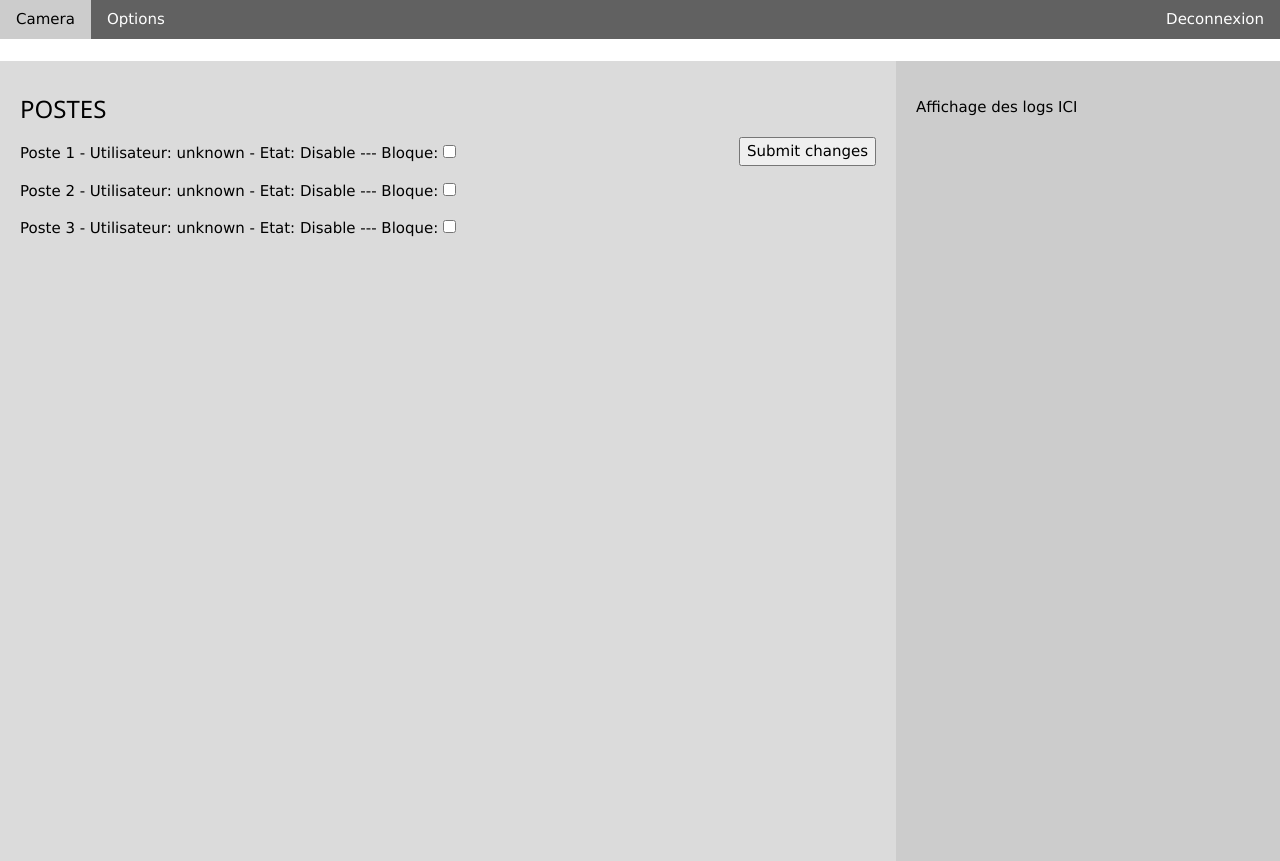
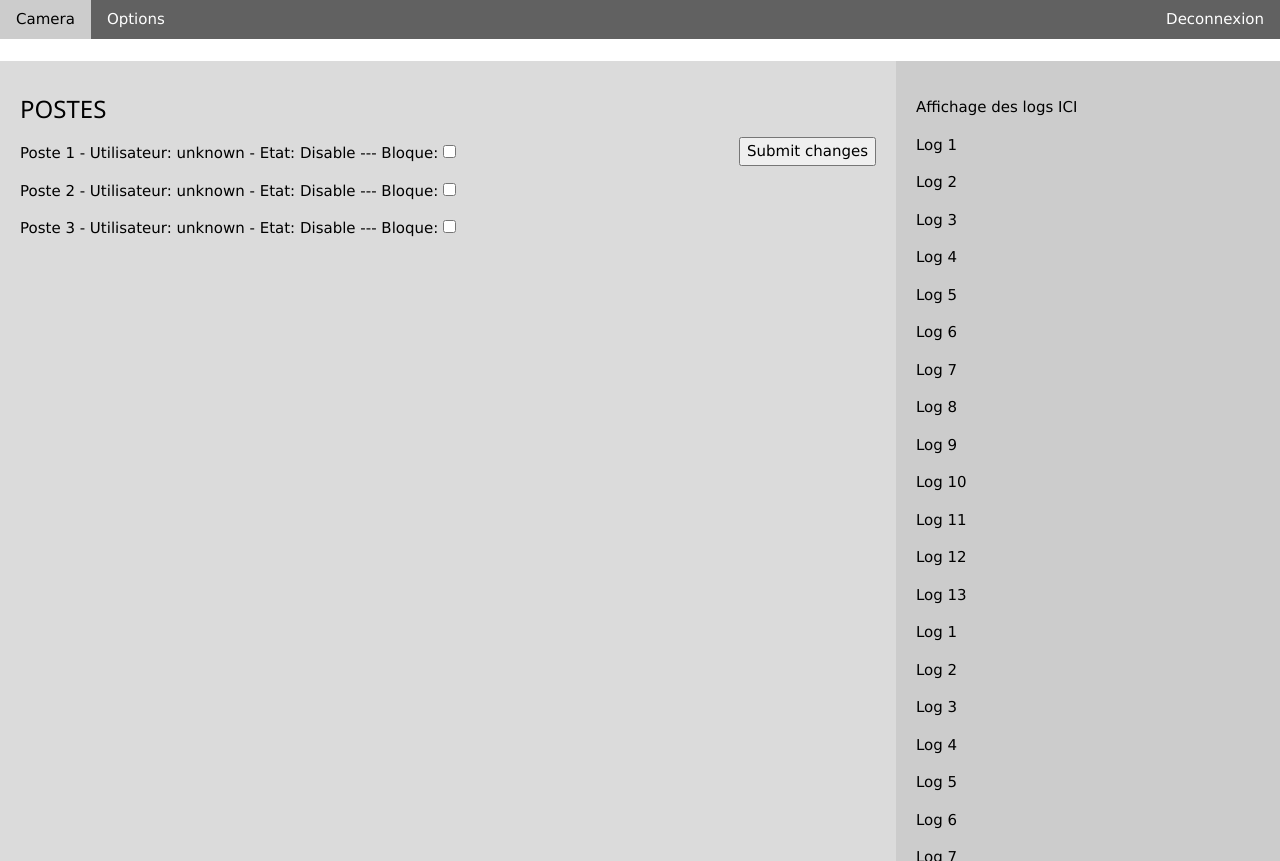
Before and after one commit to ApplePie27/PythonAppPico, a PHP site: page / in a window 1280 px wide. Run offline with PHP 8.4, Linux system fonts and the light colour scheme.

Commit message:
Ajout du scrollbarr

```diff
--- a/index.html
+++ b/index.html
@@ -152,6 +152,49 @@ V-0.4 -
   <!-- division pour les logs -->
   <div class="logsArea">
     <p class="logs" >Affichage des logs ICI </p>
+     <p>Log 1</p>
+    <p>Log 2</p>
+    <p>Log 3</p>
+    <p>Log 4</p>
+    <p>Log 5</p>
+    <p>Log 6</p>
+    <p>Log 7</p>
+    <p>Log 8</p>
+    <p>Log 9</p>
+    <p>Log 10</p>
+    <p>Log 11</p>
+    <p>Log 12</p>
+    <p>Log 13</p>
+    <p>Log 1</p>
+    <p>Log 2</p>
+    <p>Log 3</p>
+    <p>Log 4</p>
+    <p>Log 5</p>
+    <p>Log 6</p>
+    <p>Log 7</p>
+    <p>Log 8</p>
+    <p>Log 9</p>
+    <p>Log 10</p>
+    <p>Log 11</p>
+    <p>Log 12</p>
+    <p>Log 13</p>
+    <p>Log 10</p>
+    <p>Log 11</p>
+    <p>Log 12</p>
+    <p>Log 13</p>
+    <p>Log 1</p>
+    <p>Log 2</p>
+    <p>Log 3</p>
+    <p>Log 4</p>
+    <p>Log 5</p>
+    <p>Log 6</p>
+    <p>Log 7</p>
+    <p>Log 8</p>
+    <p>Log 9</p>
+    <p>Log 10</p>
+    <p>Log 11</p>
+    <p>Log 12</p>
+    <p>Log 13</p>
   </div>
 
 
--- a/styles.css
+++ b/styles.css
@@ -1,16 +1,40 @@
-.postesArea
-{
+.postesArea {
     float: left;
     width: 70%;
-    height: 800px; /* only for demonstration, should be removed */
+    height: 800px;
+    /* only for demonstration, should be removed */
     background: #dbdbdb;
     padding: 20px;
 }
-.logsArea
-{
+
+.logsArea {
     float: right;
     width: 30%;
-    height: 800px; /* only for demonstration, should be removed */
+    height: 800px;
+    /* only for demonstration, should be removed */
     background: #ccc;
     padding: 20px;
+
+    overflow-y: scroll;/* active le scrollbar uniquement dans la zone de logs  */
+
+    /* Scrollbar */
+    .logsArea::-webkit-scrollbar {
+        width: 12px;
+    }
+
+    /* Track */
+    .logsArea::-webkit-scrollbar-track {
+        background: #aaa;
+    }
+
+    /* Handle */
+    .logsArea::-webkit-scrollbar-thumb {
+        background: #555;
+        border-radius: 6px;
+    }
+
+    /* Handle on hover */
+    .logsArea::-webkit-scrollbar-thumb:hover {
+        background: #333;
+    }
 }
```
